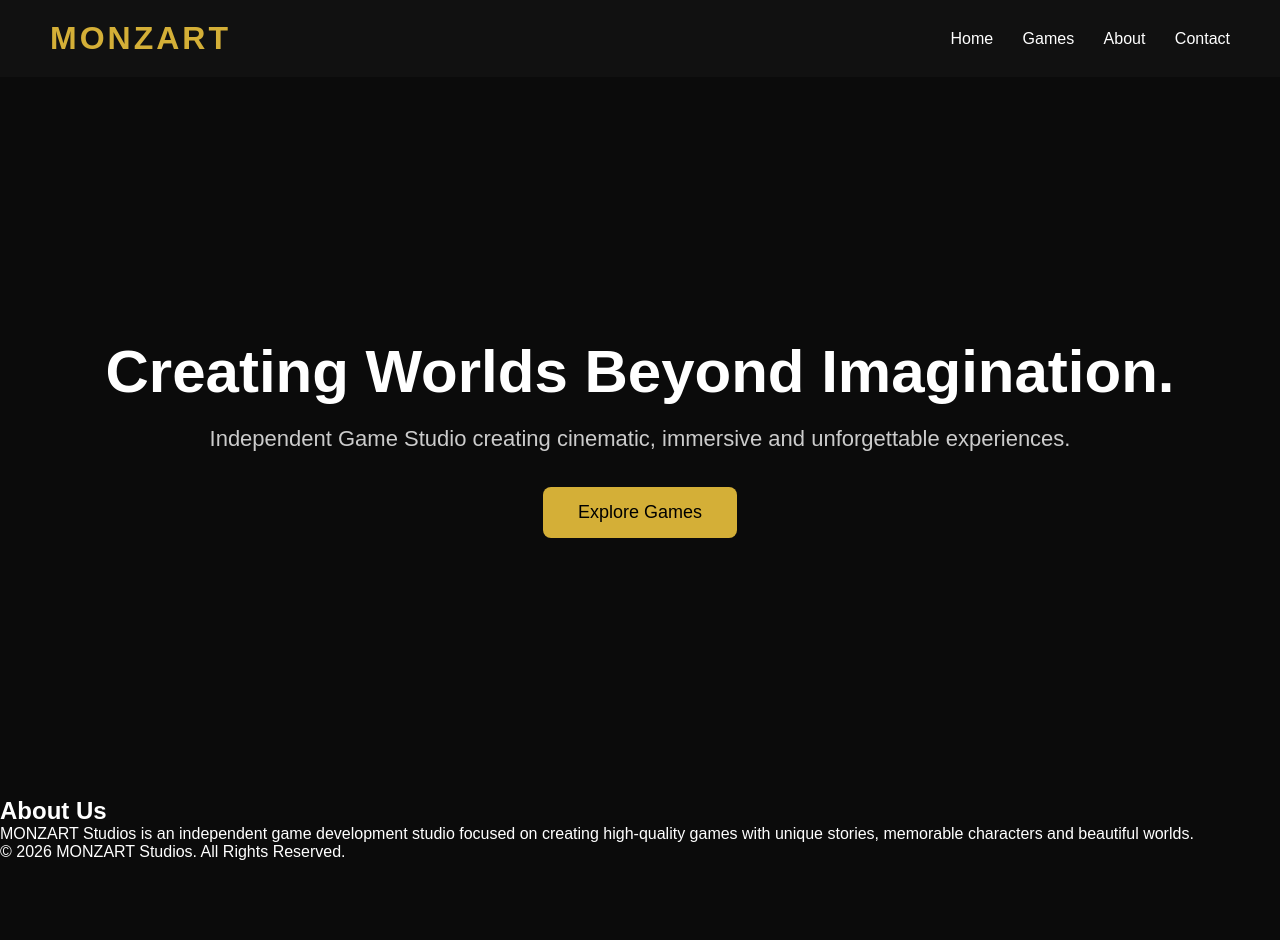
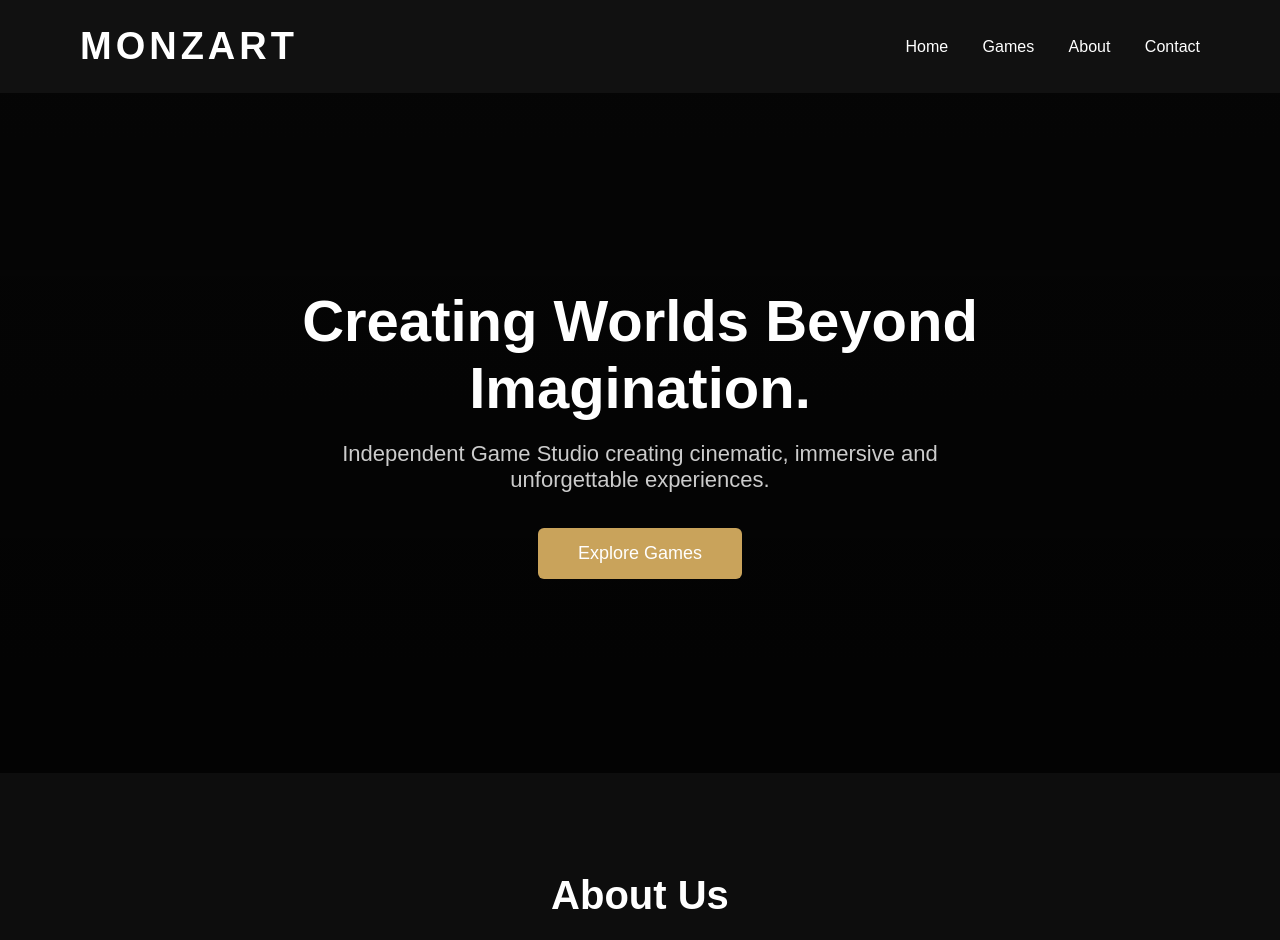
Before and after one commit to monzartplay/monzartplay.githup.io, a plain HTML site: page index.html in a window 1280 px wide. Shown: the top 940 px of the page. Before the commit the page ends 861 px from the top, so only its background shows below. Drawn offline with Linux system fonts and the light colour scheme.

Commit message:
Update style.css

```diff
--- a/style.css
+++ b/style.css
@@ -2,11 +2,11 @@
 margin:0;
 padding:0;
 box-sizing:border-box;
-font-family:Arial, sans-serif;
+font-family:Arial,Helvetica,sans-serif;
 }
 
 body{
-background:#0b0b0b;
+background:#0d0d0d;
 color:white;
 }
 
@@ -14,54 +14,56 @@ header{
 display:flex;
 justify-content:space-between;
 align-items:center;
-padding:20px 50px;
+padding:25px 80px;
 background:#111;
-position:sticky;
-top:0;
 }
 
 header h1{
-color:#d4af37;
-letter-spacing:3px;
+font-size:38px;
+letter-spacing:4px;
 }
 
 nav a{
 color:white;
 text-decoration:none;
-margin-left:25px;
+margin-left:30px;
 transition:.3s;
 }
 
 nav a:hover{
-color:#d4af37;
+color:#c9a35b;
 }
 
 .hero{
-height:90vh;
+height:85vh;
 display:flex;
 flex-direction:column;
 justify-content:center;
 align-items:center;
 text-align:center;
 padding:20px;
+background:linear-gradient(rgba(0,0,0,.6),rgba(0,0,0,.8));
 }
 
 .hero h2{
-font-size:60px;
+font-size:58px;
+max-width:900px;
 margin-bottom:20px;
 }
 
 .hero p{
 font-size:22px;
+max-width:700px;
 color:#cccccc;
+margin-bottom:35px;
 }
 
 button{
-margin-top:35px;
-padding:15px 35px;
-background:#d4af37;
+padding:15px 40px;
+background:#c9a35b;
+color:white;
 border:none;
-border-radius:8px;
+border-radius:6px;
 font-size:18px;
 cursor:pointer;
 transition:.3s;
@@ -70,3 +72,28 @@ transition:.3s;
 button:hover{
 transform:scale(1.05);
 }
+
+.about{
+padding:100px 80px;
+text-align:center;
+}
+
+.about h2{
+font-size:40px;
+margin-bottom:25px;
+}
+
+.about p{
+max-width:900px;
+margin:auto;
+font-size:20px;
+line-height:1.8;
+color:#cfcfcf;
+}
+
+footer{
+background:#111;
+padding:30px;
+text-align:center;
+color:#888;
+}
```
